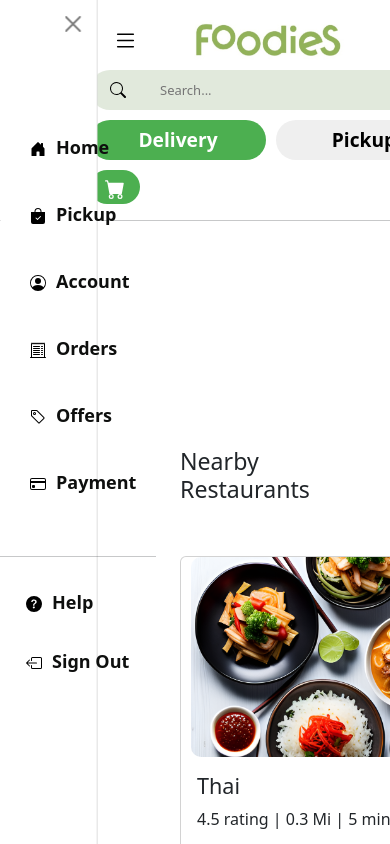
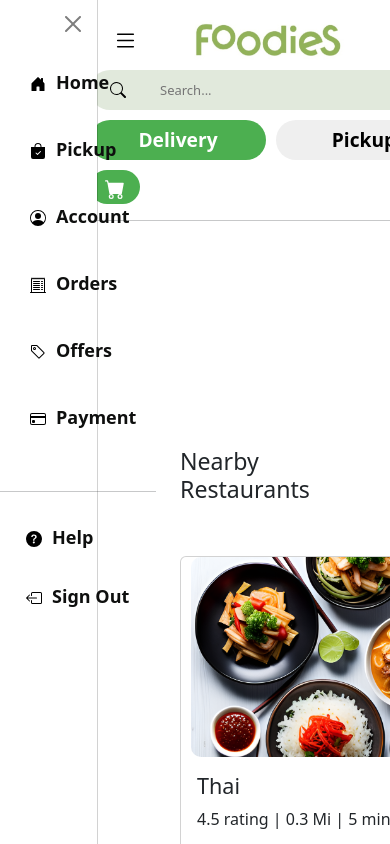
Before and after one commit to Bhargavijanga58/order_system, a plain HTML site: page index.html in a window 390 px wide. Both pictures are taken after a click on the button 130 px from the left and 40 px from the top of the page. Shown: the top 844 px of the page. Drawn offline with nearby package versions, Linux system fonts and the light colour scheme.

Commit message:
side nav bar scroll

```diff
--- a/style.css
+++ b/style.css
@@ -77,7 +77,7 @@ hr {
   /* CSS for sidebar menu */
 .w3-sidebar {
   position: fixed;
-  top: 90px;
+  top: 25px;
   bottom: 0;
   left: 70px;
   z-index: 3;
@@ -85,6 +85,7 @@ hr {
   font-weight: bold;
   height: 75%;
   margin-left: 0;
+  overflow-y: auto;
 }
 
 .w3-sidebar a {
@@ -172,7 +173,7 @@ hr {
   @media (max-width: 576px) {
     .w3-sidebar {
       position: fixed;
-      top: 90px;
+      top: 25px;
       bottom: 0;
       left: 0px !important;
       z-index: 3;
```
